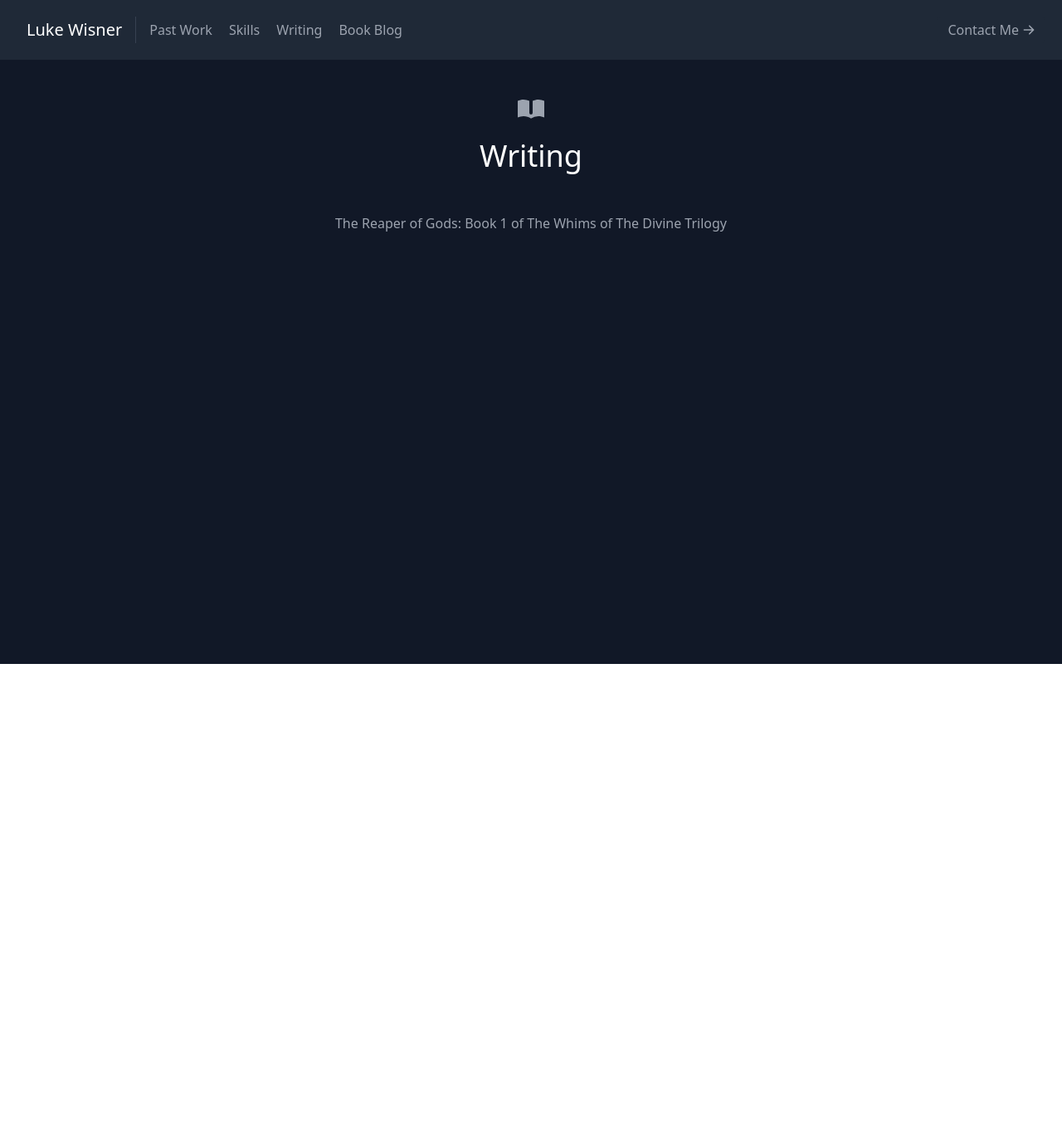
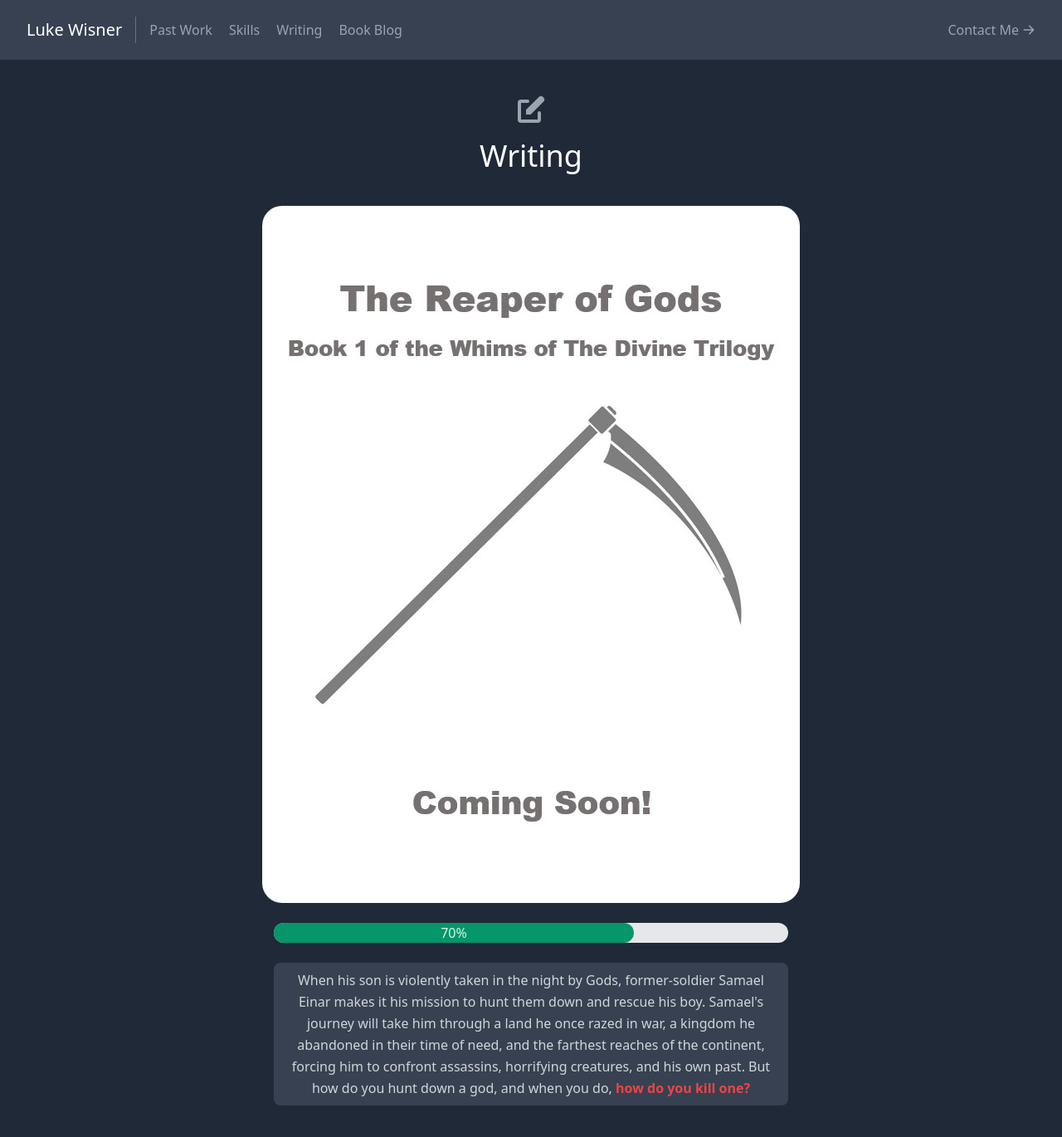
Before and after one commit to wisnerl/PortfolioWebsite, a React (Create React App) app: page /writing in a window 1280 px wide. Shown: the whole page at 83% size. Before the commit the page ends 800 px from the top, so only its background shows below. Built offline with nearby package versions, Linux system fonts and the light colour scheme.

Commit message:
Added to writing page with book information and started blog page

```diff
--- a/package.json
+++ b/package.json
@@ -5,7 +5,9 @@
   "dependencies": {
     "@craco/craco": "^5.9.0",
     "@heroicons/react": "^1.0.1",
+    "bootstrap": "^5.3.1",
     "react": "^17.0.2",
+    "react-bootstrap": "^2.8.0",
     "react-dom": "^17.0.2",
     "react-router-dom": "^6.15.0",
     "react-scripts": "^2.1.3"
--- a/src/App.js
+++ b/src/App.js
@@ -9,10 +9,11 @@ import Navbar from "./components/Navbar";
 import Projects from "./pages/Projects";
 import Skills from "./pages/Skills";
 import Writing from "./pages/Writing";
+import Blog from "./pages/Blog";
 
 export default function App() {
   return (
-    <main className="text-gray-400 bg-gray-900 body-font min-h-screen">
+    <main className="text-gray-400 bg-gray-800 body-font min-h-screen">
     <BrowserRouter>
       <Navbar />
       <Routes>
@@ -20,6 +21,7 @@ export default function App() {
         <Route path='/projects' element={<Projects />} />
         <Route path='/skills' element={<Skills />} />
         <Route path='/writing' element={<Writing />} />
+        <Route path='/blog' element={<Blog />} />
         <Route path='/contact' element={<Contact />} />
       </Routes>
     </BrowserRouter>
--- a/src/components/Navbar.js
+++ b/src/components/Navbar.js
@@ -6,14 +6,14 @@ import React from "react";
 
 export default function Navbar() {
   return (
-    <header className="bg-gray-800 md:sticky top-0 z-10">
+    <header className="bg-gray-700 md:sticky top-0 z-10">
       <div className="container mx-auto flex flex-wrap p-5 flex-col md:flex-row items-center">
-        <a className="title-font font-medium text-white mb-4 md:mb-0">
+        <a href="!#" className="title-font font-medium text-white mb-4 md:mb-0">
           <Link to="/" className="ml-3 text-xl">
             Luke Wisner
           </Link>
         </a>
-        <nav className="md:mr-auto md:ml-4 md:py-1 md:pl-4 md:border-l md:border-gray-700	flex flex-wrap items-center text-base justify-center">
+        <nav className="md:mr-auto md:ml-4 md:py-1 md:pl-4 md:border-l md:border-gray-500	flex flex-wrap items-center text-base justify-center">
           <Link to="/projects" className="mr-5 hover:text-white">
             Past Work
           </Link>
@@ -23,13 +23,13 @@ export default function Navbar() {
           <Link to="/writing" className="mr-5 hover:text-white">
             Writing
           </Link>
-          <Link to="/writing" className="mr-5 hover:text-white">
+          <Link to="/blog" className="mr-5 hover:text-white">
             Book Blog
           </Link>
         </nav>
         <Link
           to="/contact"
-          className="inline-flex items-center bg-gray-800 border-0 py-1 px-3 focus:outline-none hover:bg-gray-700 rounded text-base mt-4 md:mt-0">
+          className="inline-flex items-center bg-gray-700 border-0 py-1 px-3 focus:outline-none hover:bg-gray-600 rounded text-base mt-4 md:mt-0">
           Contact Me
           <ArrowRightIcon className="w-4 h-4 ml-1" />
         </Link>
--- /dev/null
+++ b/src/pages/Blog.js
@@ -0,0 +1,18 @@
+// src/pages/Blog.js
+
+import React from "react";
+import { BookOpenIcon } from "@heroicons/react/solid";
+
+
+export default function Blog() {
+  return (
+    <section id="writing">
+      <div className="container px-5 py-10 mx-auto text-center">
+        <BookOpenIcon className="w-10 inline-block mb-4" />
+        <h1 className="sm:text-4xl text-3xl font-medium title-font text-white mb-10">
+          My Book Blog
+        </h1>
+      </div>
+    </section>
+  );
+}
--- a/src/pages/Contact.js
+++ b/src/pages/Contact.js
@@ -1,4 +1,4 @@
-// src/components/Contact.js
+// src/pages/Contact.js
 
 import React from "react";
 
@@ -55,7 +55,7 @@ export default function Contact() {
               <h2 className="title-font font-semibold text-white tracking-widest text-xs">
                 EMAIL
               </h2>
-              <a className="text-indigo-400 leading-relaxed">
+              <a href="!#" className="text-indigo-400 leading-relaxed">
                 lukewisner01@gmail.com
               </a>
               <h2 className="title-font font-semibold text-white tracking-widest text-xs mt-4">
--- a/src/pages/Homepage.js
+++ b/src/pages/Homepage.js
@@ -1,4 +1,4 @@
-// src/components/Homepage.js
+// src/pages/Homepage.js
 
 import React from "react";
 import { Link } from 'react-router-dom';
--- a/src/pages/Projects.js
+++ b/src/pages/Projects.js
@@ -1,4 +1,4 @@
-// src/components/Projects.js
+// src/pages/Projects.js
 
 import { CodeIcon } from "@heroicons/react/solid";
 import React from "react";
--- a/src/pages/Skills.js
+++ b/src/pages/Skills.js
@@ -1,4 +1,4 @@
-// src/components/Skills.js
+// src/pages/Skills.js
 
 import { BadgeCheckIcon, ChipIcon } from "@heroicons/react/solid";
 import React from "react";
--- a/src/pages/Writing.js
+++ b/src/pages/Writing.js
@@ -1,20 +1,35 @@
-// src/components/Writing
+// src/pages/Writing.js
 
 import React from "react";
-import { BookOpenIcon } from "@heroicons/react/solid";
-//import { ProgressBar } from "react-bootstrap";
+import { PencilAltIcon } from "@heroicons/react/solid";
+
 
 export default function Writing() {
   return (
     <section id="writing">
       <div className="container px-5 py-10 mx-auto text-center">
-        <BookOpenIcon className="w-10 inline-block mb-4" />
-        <h1 className="sm:text-4xl text-3xl font-medium title-font text-white mb-12">
+        <PencilAltIcon className="w-10 inline-block mb-4" />
+        <h1 className="sm:text-4xl text-3xl font-medium title-font text-white mb-10">
           Writing
         </h1>
-        <p className="text-base leading-relaxed xl:w-2/4 lg:w-3/4 mx-auto">
-            The Reaper of Gods: Book 1 of The Whims of The Divine Trilogy
-        </p>
+        <div class="relative mx-auto overflow-hidden mb-6">
+        <img
+            className="object-center mx-auto rounded-3xl"
+            alt="cover"
+            src="./reapercover.jpg"
+          />
+        </div>
+        <div class="w-full h-6 bg-gray-200 rounded-full dark:bg-gray-700 xl:w-2/4 lg:w-3/4 mx-auto mb-6">
+          <div class="h-6 bg-green-600 text-s font-medium text-green-100 text-center p-0.4 rounded-full" style={{width: `70%`}}>70%</div>
+        </div>
+        <div className="leading-relaxed bg-gray-700 rounded-lg xl:w-2/4 lg:w-3/4 mx-auto px-5 py-2">
+          <span className="text-gray-300">
+            When his son is violently taken in the night by Gods, former-soldier Samael Einar makes it his mission to hunt them down and rescue his boy.
+            Samael's journey will take him through a land he once razed in war, a kingdom he abandoned in their time of need, and the farthest reaches of
+            the continent, forcing him to confront assassins, horrifying creatures, and his own past. But how do you hunt down a god, and when you do,
+          </span>
+          <span className="text-red-500 font-bold"> how do you kill one?</span>
+        </div>
       </div>
     </section>
   );
```
Also changed, not shown: public/reapercover.jpg (added), 1 other file (tests, documents, lock files or other folders).
